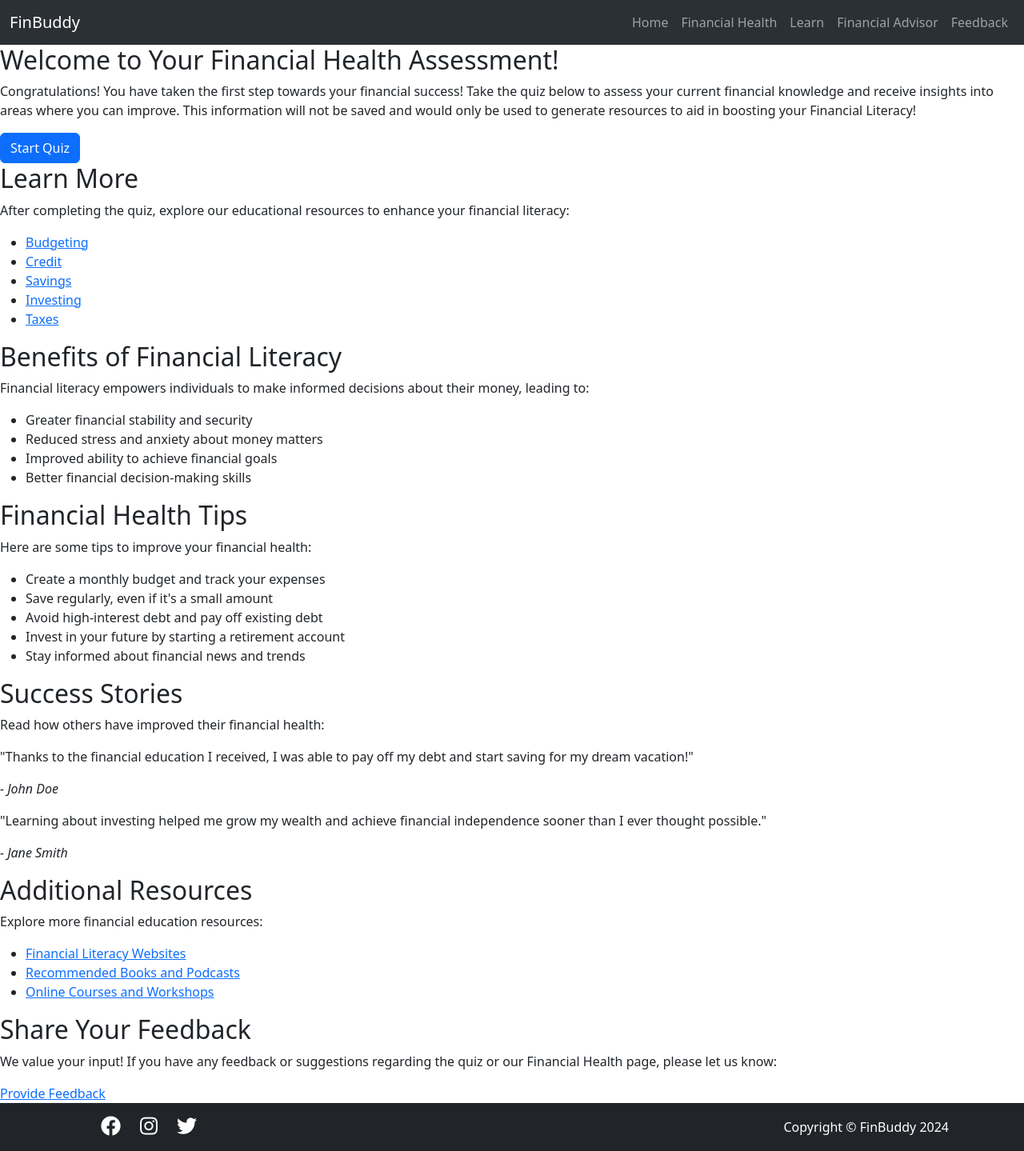
After one commit to Mildness10/finbuddy, a Django app: page /finhealth/ in a window 1280 px wide. The commit adds this page. Shown: the whole page at 80% size. Run offline with Django 5.2, Linux system fonts and the light colour scheme.

Commit message:
created feedback page for users and commenced development of financial health webpage

```diff
--- a/fin/urls.py
+++ b/fin/urls.py
@@ -1,7 +1,9 @@
-from .views import HomePageView, LearnPageView
+from .views import HomePageView, LearnPageView, FeedbackPageView, FinHealthPageView
 from django.urls import path
 
 urlpatterns = [
     path('', HomePageView.as_view(), name='home'),
     path('learn/', LearnPageView.as_view(), name='learn'),
+    path('feedback/', FeedbackPageView.as_view(), name='feedback'),
+    path('finhealth/', FinHealthPageView.as_view(), name='finhealth'),
 ]
--- a/fin/views.py
+++ b/fin/views.py
@@ -7,3 +7,9 @@ class HomePageView(TemplateView):
 
 class LearnPageView(TemplateView):
     template_name = 'learn.html'
+
+class FeedbackPageView(TemplateView):
+    template_name = 'feedback.html'
+
+class FinHealthPageView(TemplateView):
+    template_name = 'finhealth.html'
--- a/templates/base.html
+++ b/templates/base.html
@@ -49,7 +49,7 @@
               >
             </li>
             <li class="nav-item">
-              <a class="nav-link" href="#">Financial Health</a>
+              <a class="nav-link" href="{% url 'finhealth' %}">Financial Health</a>
             </li>
             <li class="nav-item">
               <a class="nav-link" href="{% url 'learn' %}">Learn</a>
@@ -58,7 +58,7 @@
               <a class="nav-link" href="#">Financial Advisor</a>
             </li>
             <li class="nav-item">
-              <a class="nav-link" href="#">Feedback</a>
+              <a class="nav-link" href="{% url 'feedback' %}">Feedback</a>
             </li>
           </ul>
         </div>
--- /dev/null
+++ b/templates/finhealth.html
@@ -0,0 +1,80 @@
+{% extends "base.html" %}
+{% load static %}
+
+
+{% block content %}
+<main>
+    <section class="welcome-message">
+        <h2>Welcome to Your Financial Health Assessment!</h2>
+    </section>
+
+    <section class="quiz-prompt">
+        <p>Congratulations! You have taken the first step towards your financial success! Take the quiz below to assess your current financial knowledge and receive insights into areas where you can improve. This information will not be saved and would only be used to generate resources to aid in boosting your Financial Literacy!</p>
+        <button class="btn btn-primary" style="background: #0d6efd"><a href="https://take.quiz-maker.com/Q1XRLXMBO" target="_blank" class="quiz-link" style="text-decoration: none; color: #fff;">Start Quiz</a></button>
+    </section>
+
+    <section class="learn-further">
+        <h2>Learn More</h2>
+        <p>After completing the quiz, explore our educational resources to enhance your financial literacy:</p>
+        <ul>
+            <li><a href="learn.html#budgeting">Budgeting</a></li>
+            <li><a href="learn.html#credit">Credit</a></li>
+            <li><a href="learn.html#savings">Savings</a></li>
+            <li><a href="learn.html#investing">Investing</a></li>
+            <li><a href="learn.html#taxes">Taxes</a></li>
+        </ul>
+    </section>
+
+    <section class="benefits">
+        <h2>Benefits of Financial Literacy</h2>
+        <p>Financial literacy empowers individuals to make informed decisions about their money, leading to:</p>
+        <ul>
+            <li>Greater financial stability and security</li>
+            <li>Reduced stress and anxiety about money matters</li>
+            <li>Improved ability to achieve financial goals</li>
+            <li>Better financial decision-making skills</li>
+        </ul>
+    </section>
+
+    <section class="tips">
+        <h2>Financial Health Tips</h2>
+        <p>Here are some tips to improve your financial health:</p>
+        <ul>
+            <li>Create a monthly budget and track your expenses</li>
+            <li>Save regularly, even if it's a small amount</li>
+            <li>Avoid high-interest debt and pay off existing debt</li>
+            <li>Invest in your future by starting a retirement account</li>
+            <li>Stay informed about financial news and trends</li>
+        </ul>
+    </section>
+
+    <section class="testimonials">
+        <h2>Success Stories</h2>
+        <p>Read how others have improved their financial health:</p>
+        <blockquote>
+            <p>"Thanks to the financial education I received, I was able to pay off my debt and start saving for my dream vacation!"</p>
+            <cite>- John Doe</cite>
+        </blockquote>
+        <blockquote>
+            <p>"Learning about investing helped me grow my wealth and achieve financial independence sooner than I ever thought possible."</p>
+            <cite>- Jane Smith</cite>
+        </blockquote>
+    </section>
+
+    <section class="additional-resources">
+        <h2>Additional Resources</h2>
+        <p>Explore more financial education resources:</p>
+        <ul>
+            <li><a href="#">Financial Literacy Websites</a></li>
+            <li><a href="#">Recommended Books and Podcasts</a></li>
+            <li><a href="#">Online Courses and Workshops</a></li>
+        </ul>
+    </section>
+
+    <section class="feedback">
+        <h2>Share Your Feedback</h2>
+        <p>We value your input! If you have any feedback or suggestions regarding the quiz or our Financial Health page, please let us know:</p>
+        <a href="feedback.html" class="feedback-link">Provide Feedback</a>
+    </section>
+</main>
+{% endblock content %}
--- a/templates/home.html
+++ b/templates/home.html
@@ -11,7 +11,7 @@
       expertise, offers lessons from Budgeting and Credit, to Savings and Taxes,
       as well as your very own AI Financial Advisor!
     </p>
-    <a class="btn btn-lg btn-light" href="#about">Start scrolling!</a>
+    <a class="btn btn-lg btn-light" href="{% url 'finhealth' %}">Get Started</a>
   </div>
 </header>
 <!-- About section-->
```
Also changed, not shown: templates/feedback.html (added, +37 -0 lines).
